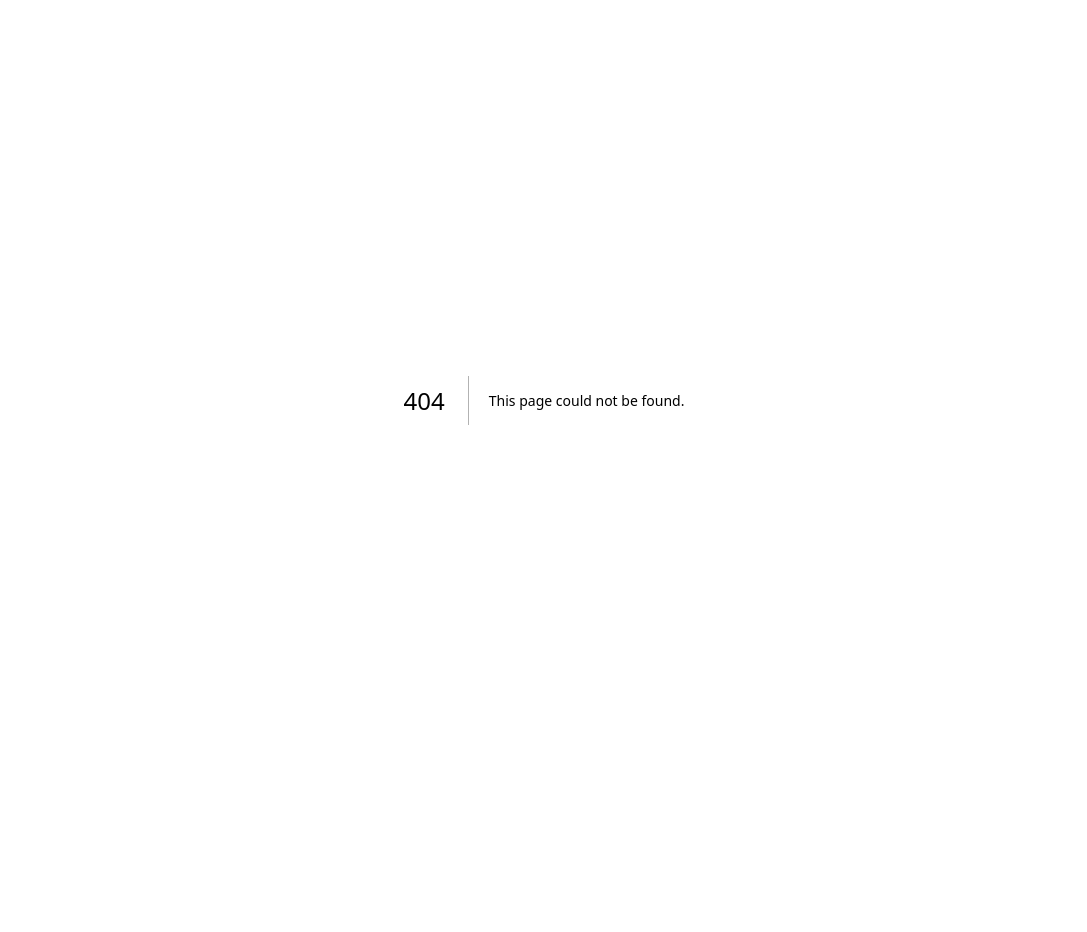
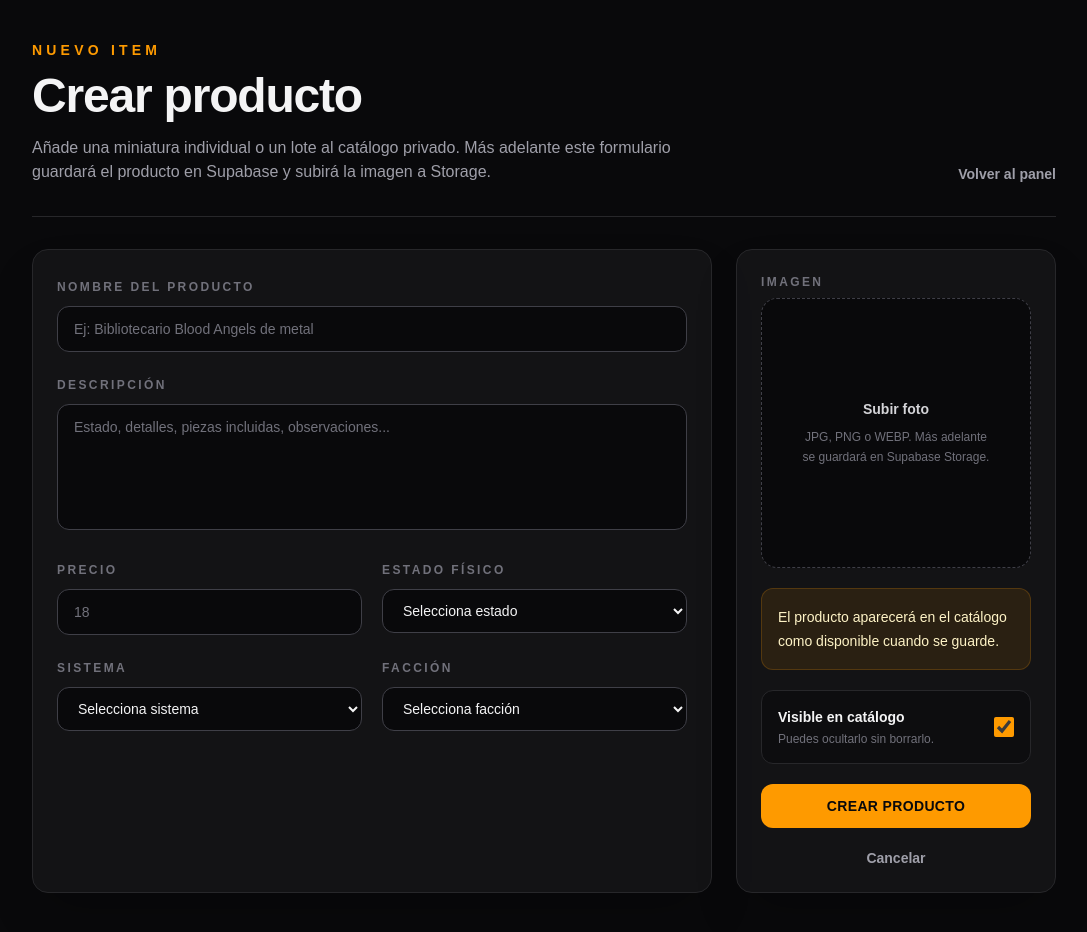
Before and after one commit to PCAMCAS/viejuner-castineira, a Next.js app: page /admin/products/new in a window 1280 px wide. Before the commit this address had no page. Shown: the whole page, without its empty margins (96-1183 px from the left). Before the commit the page ends 800 px from the top, so only its background shows below. Built offline with nearby package versions, Linux system fonts and the light colour scheme.

Commit message:
Add new product admin mockup

```diff
--- /dev/null
+++ b/app/admin/products/new/page.tsx
@@ -0,0 +1,245 @@
+import Link from "next/link";
+import { factions, gameSystems } from "../../../_data/catalog";
+
+export default function NewProductPage() {
+  return (
+    <main className="min-h-screen bg-zinc-950 px-6 py-10 text-zinc-100">
+      <section className="mx-auto max-w-5xl">
+        <header className="flex flex-col gap-6 border-b border-zinc-800 pb-8 md:flex-row md:items-end md:justify-between">
+          <div>
+            <p className="text-sm font-semibold uppercase tracking-[0.3em] text-amber-500">
+              Nuevo item
+            </p>
+
+            <h1 className="mt-3 text-4xl font-black tracking-tight sm:text-5xl">
+              Crear producto
+            </h1>
+
+            <p className="mt-4 max-w-2xl text-zinc-400">
+              Añade una miniatura individual o un lote al catálogo privado. Más
+              adelante este formulario guardará el producto en Supabase y subirá
+              la imagen a Storage.
+            </p>
+          </div>
+
+          <nav className="flex flex-wrap items-center gap-4">
+            <Link
+              href="/admin"
+              className="text-sm font-semibold text-zinc-400 transition hover:text-amber-400"
+            >
+              Volver al panel
+            </Link>
+          </nav>
+        </header>
+
+        <form className="mt-8 grid gap-6 lg:grid-cols-[1fr_320px]">
+          <section className="space-y-5 rounded-2xl border border-zinc-800 bg-zinc-900/70 p-6 shadow-2xl">
+            <div>
+              <label
+                htmlFor="name"
+                className="text-xs font-bold uppercase tracking-[0.2em] text-zinc-500"
+              >
+                Nombre del producto
+              </label>
+
+              <input
+                id="name"
+                name="name"
+                type="text"
+                placeholder="Ej: Bibliotecario Blood Angels de metal"
+                className="mt-2 w-full rounded-xl border border-zinc-700 bg-zinc-950 px-4 py-3 text-sm outline-none transition placeholder:text-zinc-500 focus:border-amber-500"
+              />
+            </div>
+
+            <div>
+              <label
+                htmlFor="description"
+                className="text-xs font-bold uppercase tracking-[0.2em] text-zinc-500"
+              >
+                Descripción
+              </label>
+
+              <textarea
+                id="description"
+                name="description"
+                rows={5}
+                placeholder="Estado, detalles, piezas incluidas, observaciones..."
+                className="mt-2 w-full resize-none rounded-xl border border-zinc-700 bg-zinc-950 px-4 py-3 text-sm outline-none transition placeholder:text-zinc-500 focus:border-amber-500"
+              />
+            </div>
+
+            <div className="grid gap-5 md:grid-cols-2">
+              <div>
+                <label
+                  htmlFor="price"
+                  className="text-xs font-bold uppercase tracking-[0.2em] text-zinc-500"
+                >
+                  Precio
+                </label>
+
+                <input
+                  id="price"
+                  name="price"
+                  type="number"
+                  min="0"
+                  step="0.01"
+                  placeholder="18"
+                  className="mt-2 w-full rounded-xl border border-zinc-700 bg-zinc-950 px-4 py-3 text-sm outline-none transition placeholder:text-zinc-500 focus:border-amber-500"
+                />
+              </div>
+
+              <div>
+                <label
+                  htmlFor="condition"
+                  className="text-xs font-bold uppercase tracking-[0.2em] text-zinc-500"
+                >
+                  Estado físico
+                </label>
+
+                <select
+                  id="condition"
+                  name="condition"
+                  defaultValue=""
+                  className="mt-2 w-full rounded-xl border border-zinc-700 bg-zinc-950 px-4 py-3 text-sm outline-none transition focus:border-amber-500"
+                >
+                  <option value="" disabled>
+                    Selecciona estado
+                  </option>
+                  <option value="new-on-sprue">Nuevo en matriz</option>
+                  <option value="unassembled">Sin montar</option>
+                  <option value="assembled">Montado</option>
+                  <option value="primed">Imprimado</option>
+                  <option value="painted">Pintado</option>
+                  <option value="metal">Metal</option>
+                  <option value="resin">Resina</option>
+                  <option value="mixed">Mixto / lote variado</option>
+                </select>
+              </div>
+            </div>
+
+            <div className="grid gap-5 md:grid-cols-2">
+              <div>
+                <label
+                  htmlFor="system"
+                  className="text-xs font-bold uppercase tracking-[0.2em] text-zinc-500"
+                >
+                  Sistema
+                </label>
+
+                <select
+                  id="system"
+                  name="system"
+                  defaultValue=""
+                  className="mt-2 w-full rounded-xl border border-zinc-700 bg-zinc-950 px-4 py-3 text-sm outline-none transition focus:border-amber-500"
+                >
+                  <option value="" disabled>
+                    Selecciona sistema
+                  </option>
+                  {gameSystems
+                    .filter((system) => system.id !== "all")
+                    .map((system) => (
+                      <option key={system.id} value={system.slug}>
+                        {system.name}
+                      </option>
+                    ))}
+                </select>
+              </div>
+
+              <div>
+                <label
+                  htmlFor="faction"
+                  className="text-xs font-bold uppercase tracking-[0.2em] text-zinc-500"
+                >
+                  Facción
+                </label>
+
+                <select
+                  id="faction"
+                  name="faction"
+                  defaultValue=""
+                  className="mt-2 w-full rounded-xl border border-zinc-700 bg-zinc-950 px-4 py-3 text-sm outline-none transition focus:border-amber-500"
+                >
+                  <option value="" disabled>
+                    Selecciona facción
+                  </option>
+                  {factions
+                    .filter((faction) => faction.id !== "all")
+                    .map((faction) => (
+                      <option key={faction.id} value={faction.slug}>
+                        {faction.name}
+                      </option>
+                    ))}
+                </select>
+              </div>
+            </div>
+          </section>
+
+          <aside className="h-fit space-y-5 rounded-2xl border border-zinc-800 bg-zinc-900/70 p-6 shadow-2xl">
+            <div>
+              <p className="text-xs font-bold uppercase tracking-[0.2em] text-zinc-500">
+                Imagen
+              </p>
+
+              <label
+                htmlFor="image"
+                className="mt-2 flex aspect-square cursor-pointer flex-col items-center justify-center rounded-2xl border border-dashed border-zinc-700 bg-zinc-950 text-center transition hover:border-amber-500"
+              >
+                <span className="text-sm font-bold text-zinc-300">
+                  Subir foto
+                </span>
+                <span className="mt-2 max-w-48 text-xs leading-5 text-zinc-500">
+                  JPG, PNG o WEBP. Más adelante se guardará en Supabase Storage.
+                </span>
+              </label>
+
+              <input
+                id="image"
+                name="image"
+                type="file"
+                accept="image/png,image/jpeg,image/webp"
+                className="sr-only"
+              />
+            </div>
+
+            <div className="rounded-xl border border-amber-500/20 bg-amber-500/10 p-4 text-sm leading-6 text-amber-100">
+              El producto aparecerá en el catálogo como disponible cuando se
+              guarde.
+            </div>
+
+            <label className="flex items-center justify-between gap-4 rounded-xl border border-zinc-800 bg-zinc-950/50 p-4">
+              <span>
+                <span className="block text-sm font-bold text-zinc-100">
+                  Visible en catálogo
+                </span>
+                <span className="mt-1 block text-xs text-zinc-500">
+                  Puedes ocultarlo sin borrarlo.
+                </span>
+              </span>
+
+              <input
+                type="checkbox"
+                name="isVisible"
+                defaultChecked
+                className="h-5 w-5 accent-amber-500"
+              />
+            </label>
+
+            <button
+              type="button"
+              className="w-full rounded-xl bg-amber-500 px-4 py-3 text-sm font-bold uppercase tracking-wide text-zinc-950 transition hover:bg-amber-400"
+            >
+              Crear producto
+            </button>
+
+            <Link
+              href="/admin"
+              className="block text-center text-sm font-semibold text-zinc-400 transition hover:text-amber-400"
+            >
+              Cancelar
+            </Link>
+          </aside>
+        </form>
+      </section>
+    </main>
+  );
+}
```
